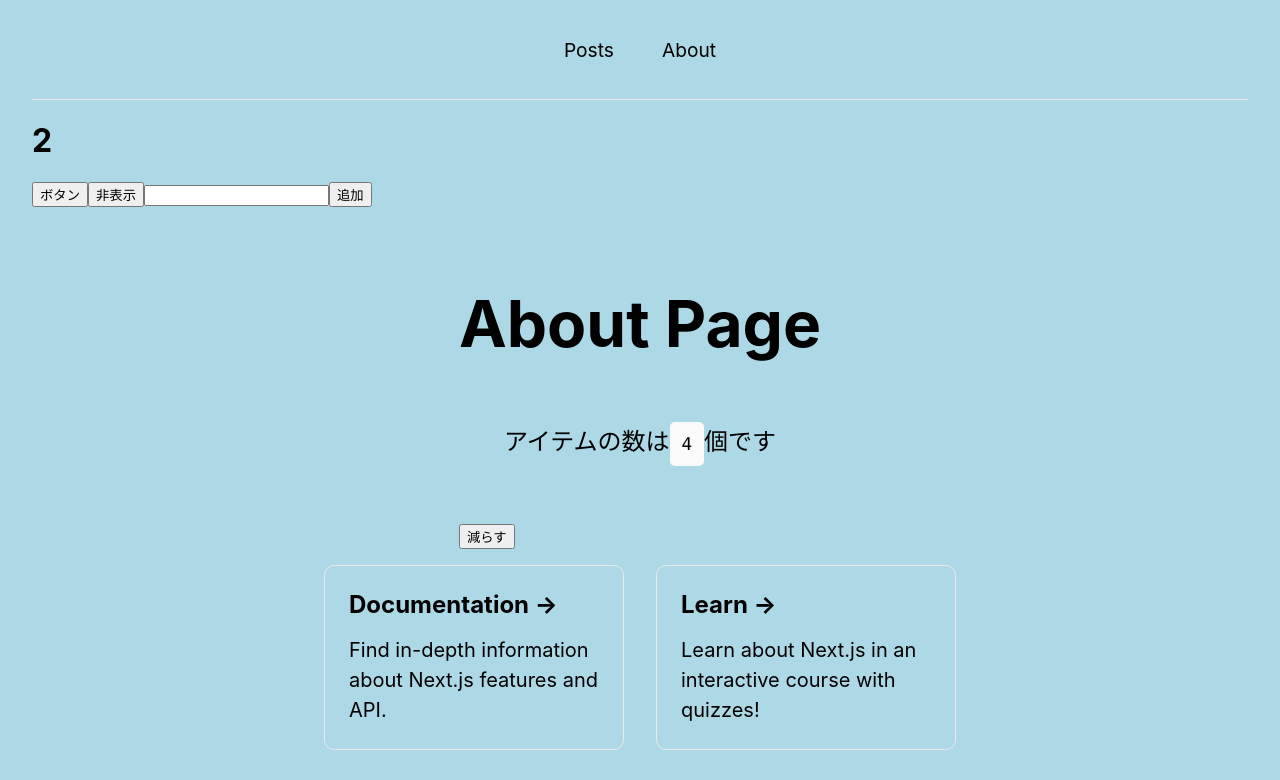
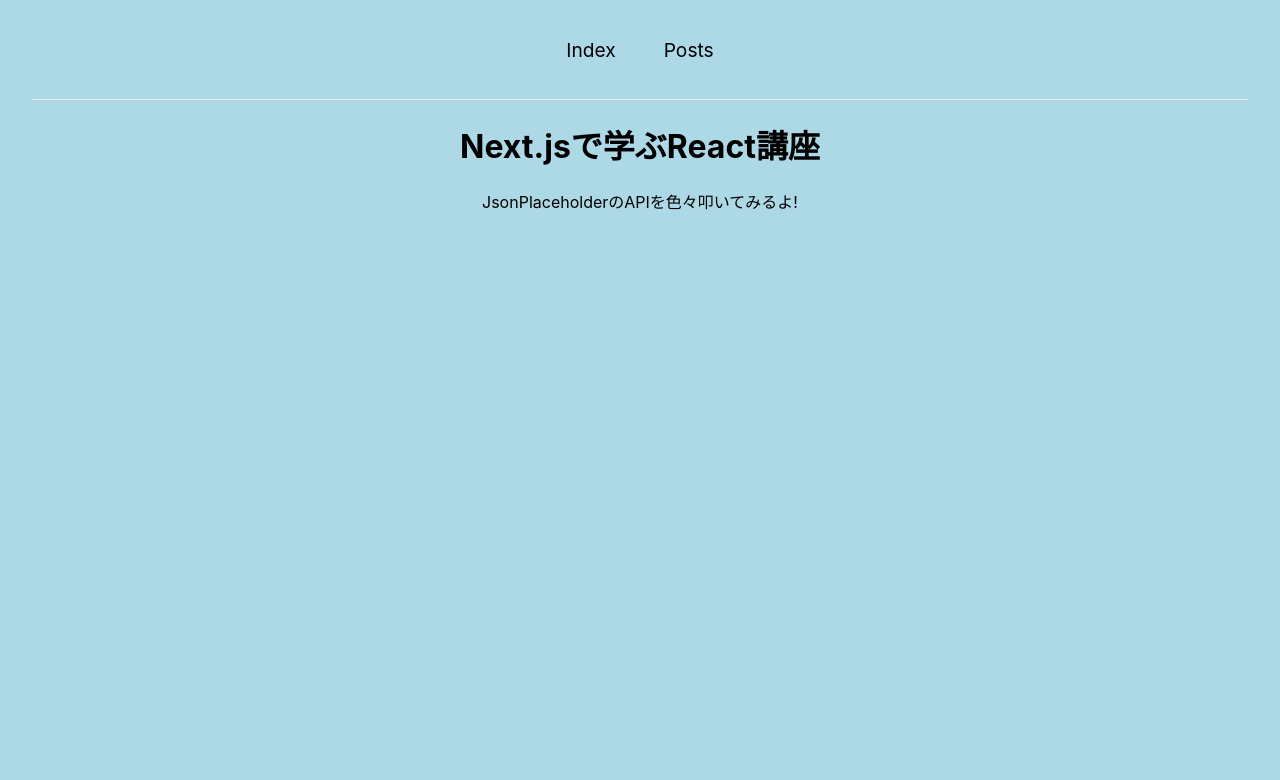
Before and after one commit to Masaomi9244/study-react1, a Next.js app in the folder study-react/: page / in a window 1280 px wide. Shown: the top 780 px of the page. Built offline with nearby package versions, Linux system fonts and the light colour scheme.

Commit message:
💄 indexの見た目を大幅に変更

```diff
--- a/study-react/src/components/Header/index.jsx
+++ b/study-react/src/components/Header/index.jsx
@@ -3,8 +3,8 @@ import classes from "src/components/Header/Header.module.css";
 import React from "react";
 
 const NAV_ITEMS = [
+  { href: "/", label: "Index" },
   { href: "/posts", label: "Posts" },
-  { href: "/", label: "About" },
 ];
 
 export const Header = () => {
--- a/study-react/src/pages/index.jsx
+++ b/study-react/src/pages/index.jsx
@@ -1,37 +1,21 @@
 import Head from "next/head";
 import styles from "src/styles/Home.module.css";
-import { Main } from "src/components/Main";
+import React from "react";
 import { Header } from "src/components/Header";
-import { Footer } from "src/components/Footer";
-import React from "react";
 
-const About = (props) => {
+const Index = () => {
   return (
     <div className={styles.container}>
       <Head>
-        <title>AboutPage</title>
-        <meta name="description" content="Generated by create next app" />
+        <title>IndexPage</title>
       </Head>
       <Header />
-
-      {props.isShow ? <h1>{props.doubleCount}</h1> : true}
-      <button onClick={props.handleClick}>ボタン</button>
-      <button onClick={props.handleDisplay}>
-        {props.isShow ? "非表示" : "表示"}
-      </button>
-
-      <input type="text" value={props.text} onChange={props.handleChange} />
-      <button onClick={props.handleAdd}>追加</button>
-      <ul>
-        {props.array.map((item) => {
-          return <li key={item}>{item}</li>;
-        })}
-      </ul>
-
-      <Main page="about" />
-      <Footer />
+      <div className={styles.center}>
+        <h1>Next.jsで学ぶReact講座</h1>
+        <p>JsonPlaceholderのAPIを色々叩いてみるよ!</p>
+      </div>
     </div>
   );
 };
 
-export default About;
+export default Index;
--- a/study-react/src/styles/Home.module.css
+++ b/study-react/src/styles/Home.module.css
@@ -11,3 +11,7 @@
   margin-bottom: 0;
   padding-left: 0;
 }
+
+.center {
+  text-align: center;
+}
```
